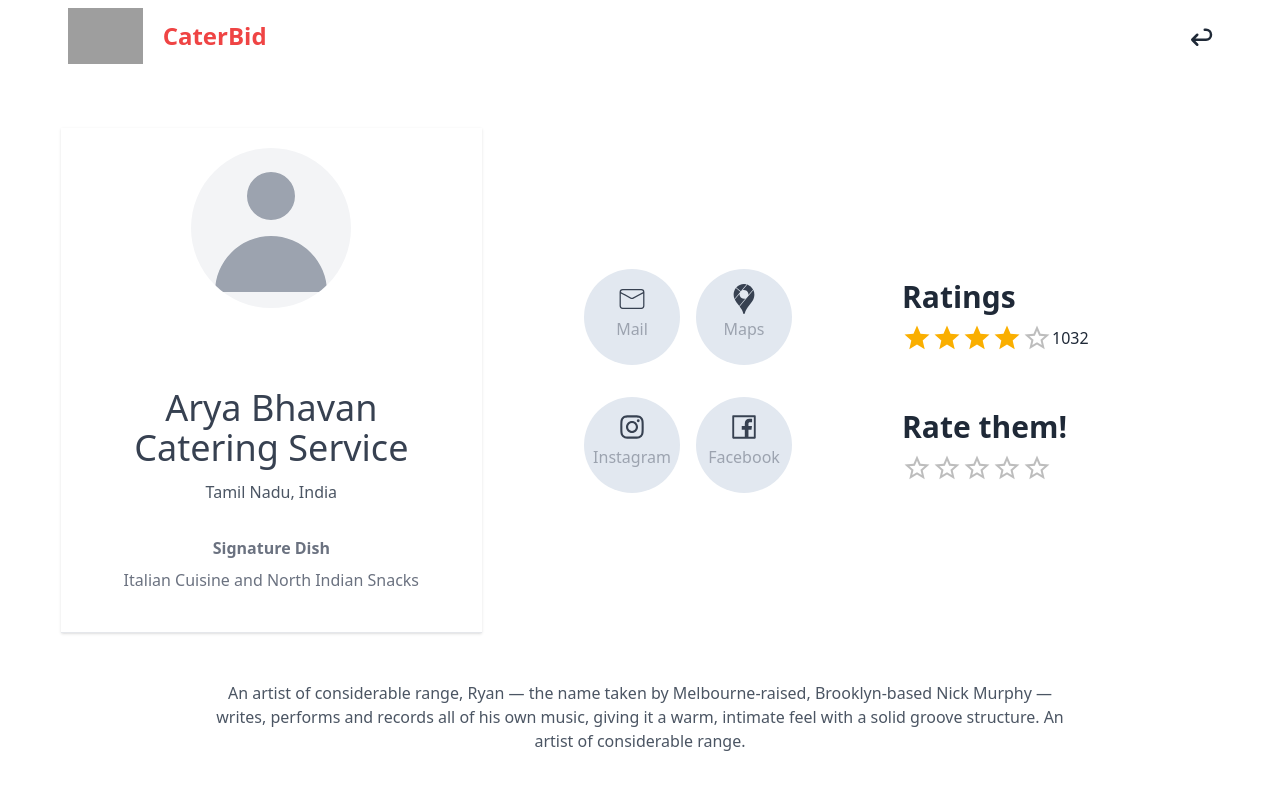
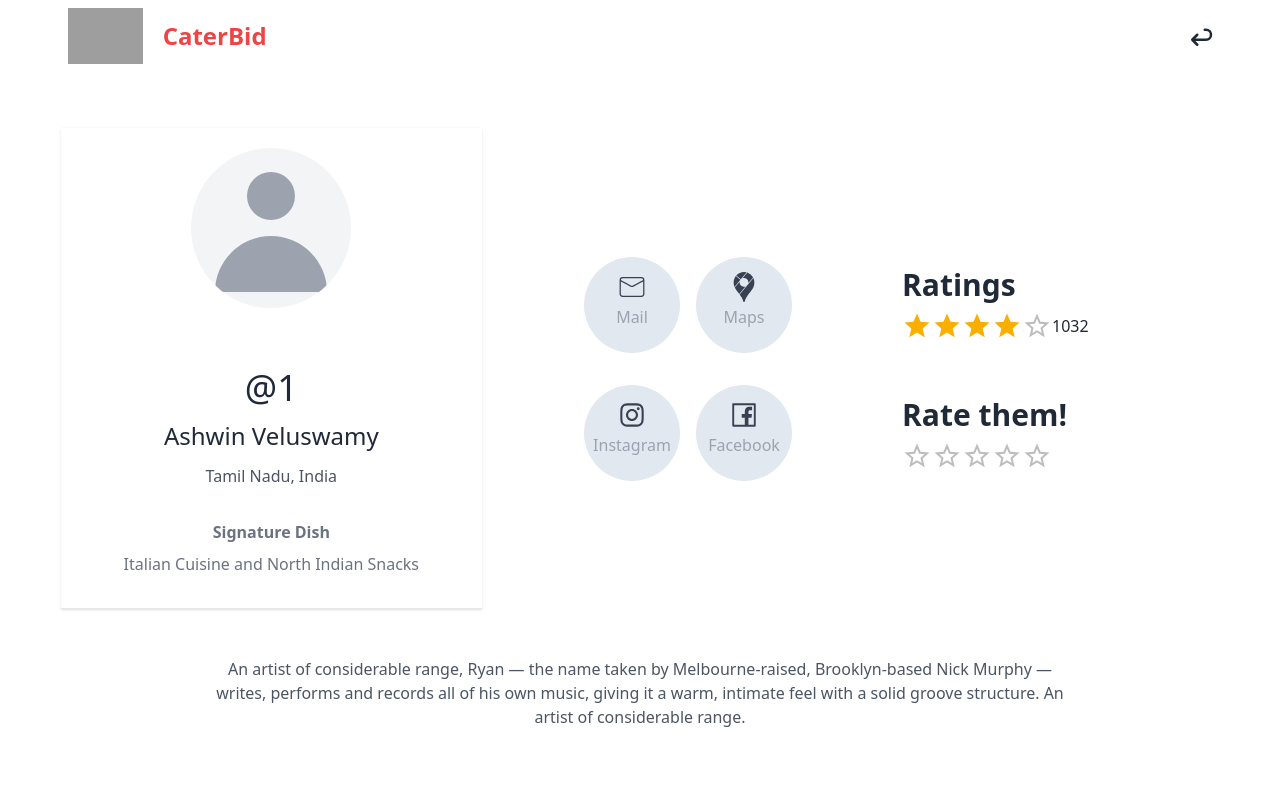
Before and after one commit to suvanbalu/CaterBid, a React (Create React App) app: page /CUser/1 in a window 1280 px wide. Shown: the top 800 px of the page. Built offline with nearby package versions, Linux system fonts and the light colour scheme; grey boxes are pictures that could not be loaded.

Commit message:
dynamic username

```diff
--- a/src/App.js
+++ b/src/App.js
@@ -21,7 +21,7 @@ function App() {
         <Route path="/login" element={<LoginWrap />} />
         <Route path="/CatererLogin" element={<CatererLogin /> } />
         <Route path="/UserLogin" element={<UserLogin /> } />
-        <Route path="/CUser/:c_id" element={<Profile1 /> } />
+        <Route path="/CUser/:cid" element={<Profile1 /> } />
         <Route path="*" element={<NotFound />} />
       </Routes>
     </BrowserRouter>
--- a/src/pages/User/profile1.js
+++ b/src/pages/User/profile1.js
@@ -5,12 +5,13 @@ import { CiMail } from "react-icons/ci";
 import { SiGooglemaps } from "react-icons/si";
 import Navbar from "../../components/Navbar";
 import { TbArrowBack } from "react-icons/tb";
-import { Link } from "react-router-dom";
+import { Link, useParams } from "react-router-dom";
 import Rating from '@mui/material/Rating';
 import TextInput from "../../components/TextInput";
 import { useState } from "react";
 const Profile1 = () => {
   const [value, setValue] = useState(0);
+  const {cid} = useParams();
   return (
 
     <div class="m-0 w-screen h-screen">
@@ -55,11 +56,12 @@ const Profile1 = () => {
                 </svg>
               </div>
             </div>
-            <div class="mt-5 text-center border-b p-10">
-              <h1 class="text-4xl font-medium text-gray-700">
-                Arya Bhavan Catering Service{" "}
+            <div class="mt-2 text-center border-b p-8">
+              <h1 class="text-4xl font-medium ">
+                {`@${cid}`}
                 <span class="font-light text-gray-500"></span>
               </h1>
+              <p class=" text-gray-800 text-2xl mt-3">Ashwin Veluswamy</p>
               <p class="font-light text-gray-600 mt-3">Tamil Nadu, India</p>
 
               <p class="mt-8 text-gray-500 font-semibold">Signature Dish </p>
```
